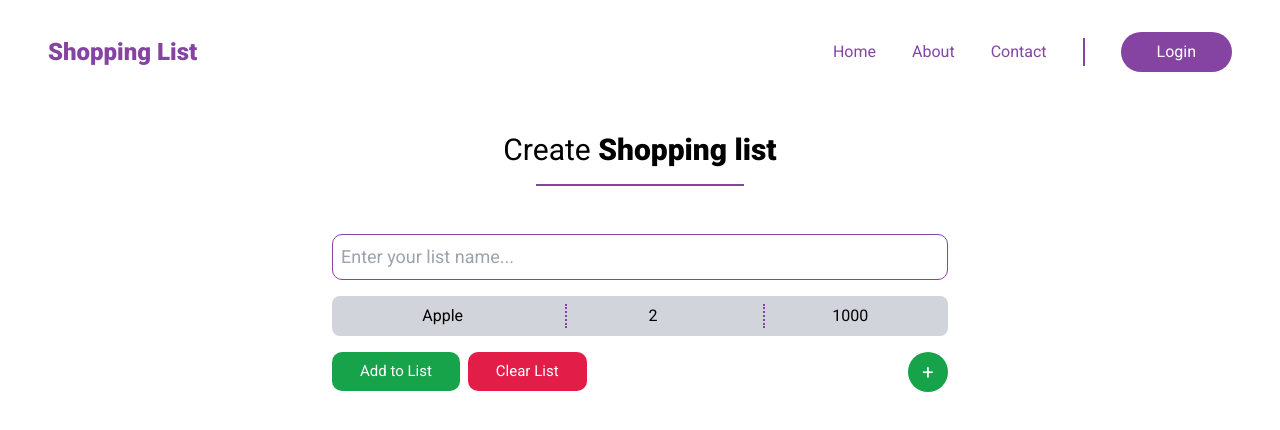
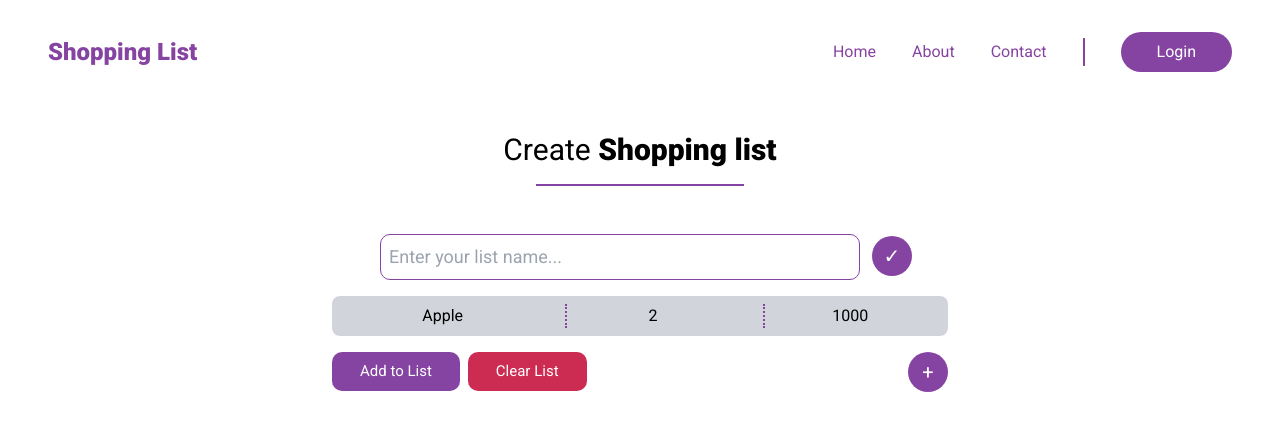
Before and after one commit to Mirwais01/shopping-list, a React (Create React App) app: page /CreateList in a window 1280 px wide. Shown: the top 430 px of the page. Built offline with nearby package versions, Linux system fonts and the light colour scheme.

Commit message:
form testing and colors changed.

```diff
--- a/src/components/CreateList.jsx
+++ b/src/components/CreateList.jsx
@@ -57,11 +57,14 @@ export default function CreateList() {
 
         <form action="" onSubmit={(e) => handleSubmit(e)}>
           <div className="flex flex-col mt-12 space-y-4">
-            <input
-              type="text"
-              placeholder="Enter your list name..."
-              className="px-2 text-lg py-2 mx-3 input-createlist"
-            />
+            <div>
+              <input
+                type="text"
+                placeholder="Enter your list name..."
+                className="px-2 w-3/4 text-lg py-2 mx-3 input-createlist"
+              />
+              <PlusBtn bgColor={"#8644A2"}>&#10003;</PlusBtn>
+            </div>
 
             <div>
               <List items={items} />
@@ -96,14 +99,16 @@ export default function CreateList() {
 
             <div className="flex justify-between mx-3">
               <div className="space-x-2">
-                <Button clickOn={handleSubmit} bgColor={"rgb(22 163 74)"}>
+                <Button clickOn={handleSubmit} bgColor={"#8644A2"}>
                   Add to List
                 </Button>
-                <Button clickOn={clearList} bgColor={"rgb(225 29 72)"}>
+                <Button clickOn={clearList} bgColor={"#CC2B52"}>
                   Clear List
                 </Button>
               </div>
-              <PlusBtn handleIsShow={handleIsShow} />
+              <PlusBtn bgColor={"#8644A2"} handleIsShow={handleIsShow}>
+                &#43;
+              </PlusBtn>
             </div>
           </div>
         </form>
@@ -146,13 +151,14 @@ function Button({ children, bgColor, clickOn }) {
   );
 }
 
-function PlusBtn({ handleIsShow }) {
+function PlusBtn({ children, handleIsShow, bgColor }) {
   return (
     <button
       onClick={(e) => handleIsShow(e)}
-      className="rounded-full text-white bg-green-600 w-10 h-10 text-xl"
+      style={{ backgroundColor: `${bgColor}` }}
+      className="rounded-full text-white w-10 h-10 text-xl"
     >
-      +
+      {children}
     </button>
   );
 }
--- a/src/components/Home.jsx
+++ b/src/components/Home.jsx
@@ -1,5 +1,5 @@
 import Navigation from "./Navigation";
-import { Link } from "react-router-dom";
+import { Link, NavLink } from "react-router-dom";
 
 function Home() {
   return (
@@ -11,17 +11,20 @@ function Home() {
             <img src="SEO-Checklist.png" alt="" />
           </div>
 
-          <div className="md:order-1 md:flex-1 text-center md:text-left md:mb-32">
-            <h1 className="md:text-6xl text-3xl mt-8 mb-6  font-black md:max-w-lg">
+          <div className="md:order-1 md:flex-1 space-y-6 text-center md:text-left md:mb-32">
+            <h1 className="md:text-6xl text-3xl font-black md:max-w-lg">
               Welcome to Shopping List app
             </h1>
             <p className="opacity-75">
               You can save your notes and items savely and clearly.
             </p>
 
-            <button className="bg-lightAntique border border-[#f9d360] rounded-full px-12 py-3 my-6 md:my-8 hover:bg-[#fcdd83]">
-              <Link to={"/CreateList"}>Create List</Link>
-            </button>
+            <Link
+              className="bg-lightAntique inline-block border border-[#f9d360] rounded-full px-12 py-3 hover:bg-[#fcdd83]"
+              to={"/CreateList"}
+            >
+              Create List
+            </Link>
           </div>
         </div>
       </div>
```
